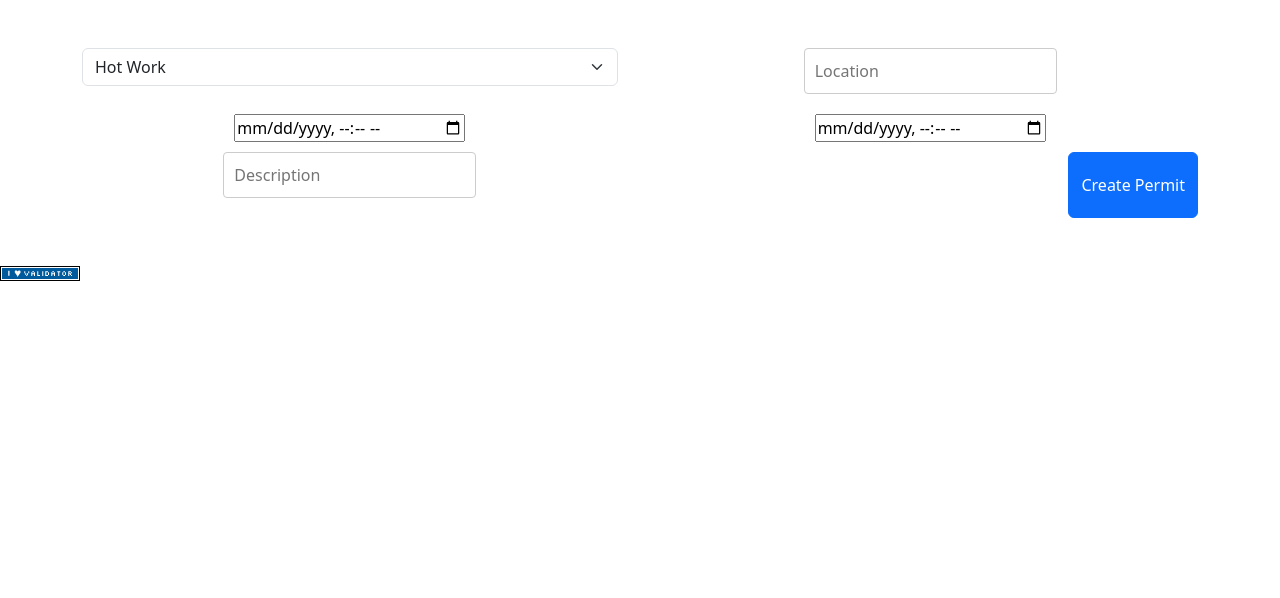
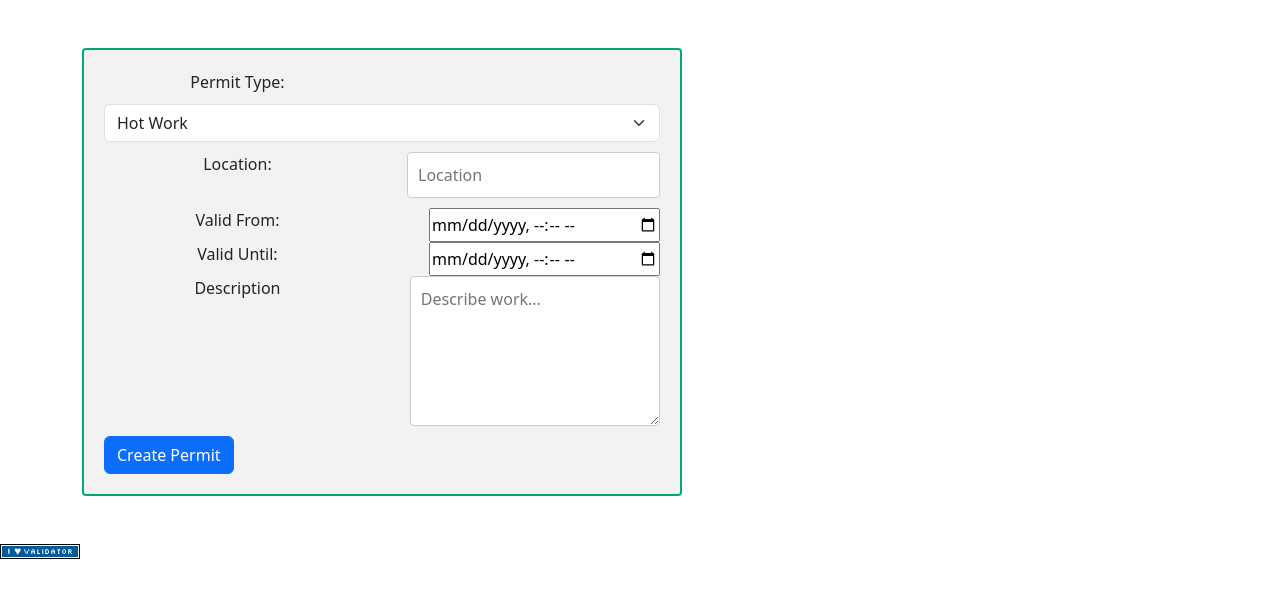
Before and after one commit to 9reyJ/hse-permit-system, a Flask app: page /create_permit in a window 1280 px wide. Shown: the part 76-674 px from the top of the page. Run offline with Flask 3, Linux system fonts and the light colour scheme; the visitor is signed in with stand-in values (Sample User, id 1).

Commit message:
Proper <label>'s and added a div with reponsive-form class for better styling

```diff
--- a/templates/create_permit.html
+++ b/templates/create_permit.html
@@ -4,9 +4,9 @@
     Create Permit
 {% endblock %}
 {% block main %}
-
+    <div class="responsive-form">
     <form action="{{ url_for('create_permit') }}" method="post">
-        <label for="type">
+        <label for="type">Permit Type:</label>
             <select class="form-select" name="type" id="type" required>
                 <option value="hot_work">Hot Work</option>
                 <option value="confined_space">Confined Space</option>
@@ -16,20 +16,15 @@
                 <option value="cold_work">Cold Work</option>
                 <option value="lifting">Lifting</option>
             </select>
-        </label>
-        <label for="location">
+        <label for="location">Location:</label>
             <input type="text" id="location" name="location" placeholder="Location" required>
-        </label>
-        <label>
+        <label for="valid_from">Valid From:</label>
             <input type="datetime-local" id="valid_from" name="valid_from" required>
-        </label>
-        <label>
+        <label for="valid_until">Valid Until:</label>
             <input type="datetime-local" id="valid_until" name="valid_until" required>
-        </label>
-        <label>
-            <input type="text" id="description", name="description" placeholder="Description" required>
-        </label>
+        <label for="description">Description</label>
+            <textarea id="description", name="description" placeholder="Describe work..." required></textarea>
         <button type="submit" class="btn btn-primary">Create Permit</button>
     </form>
-
+    </div>
 {% endblock %}
```
